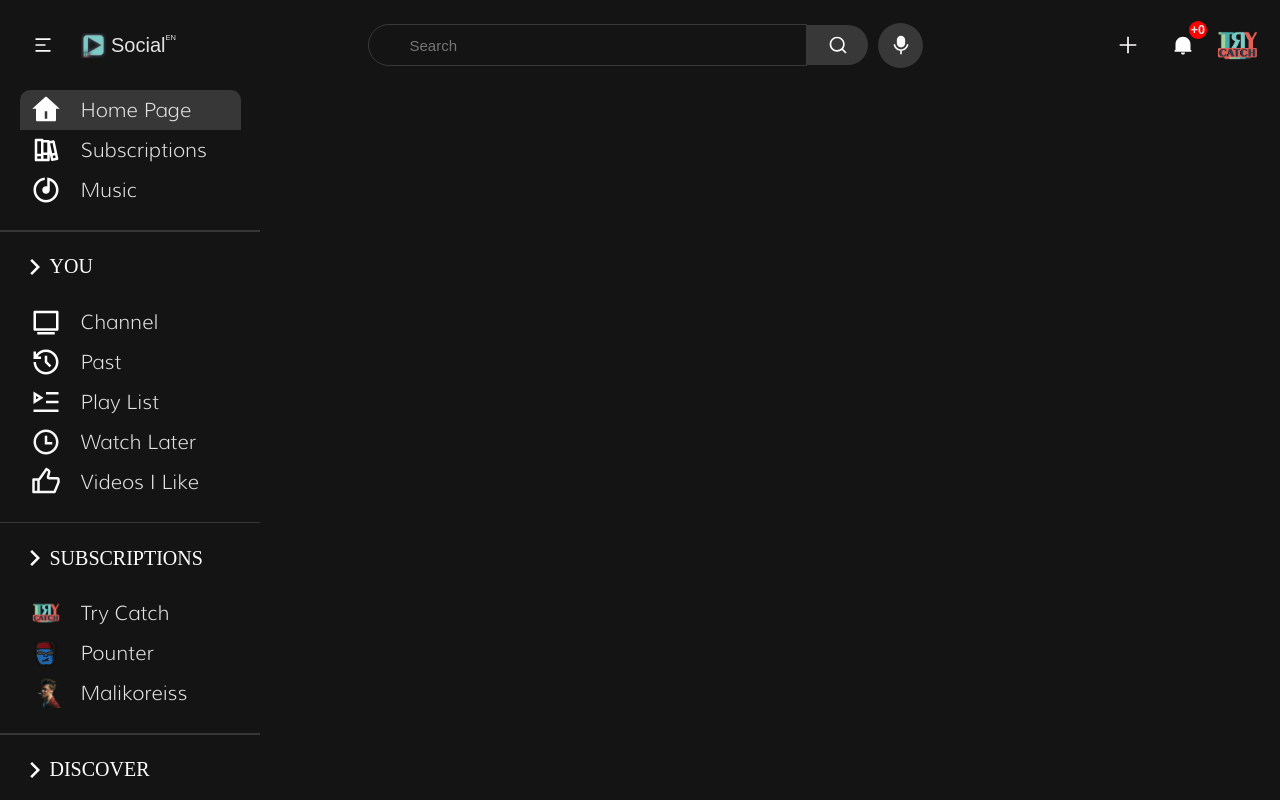
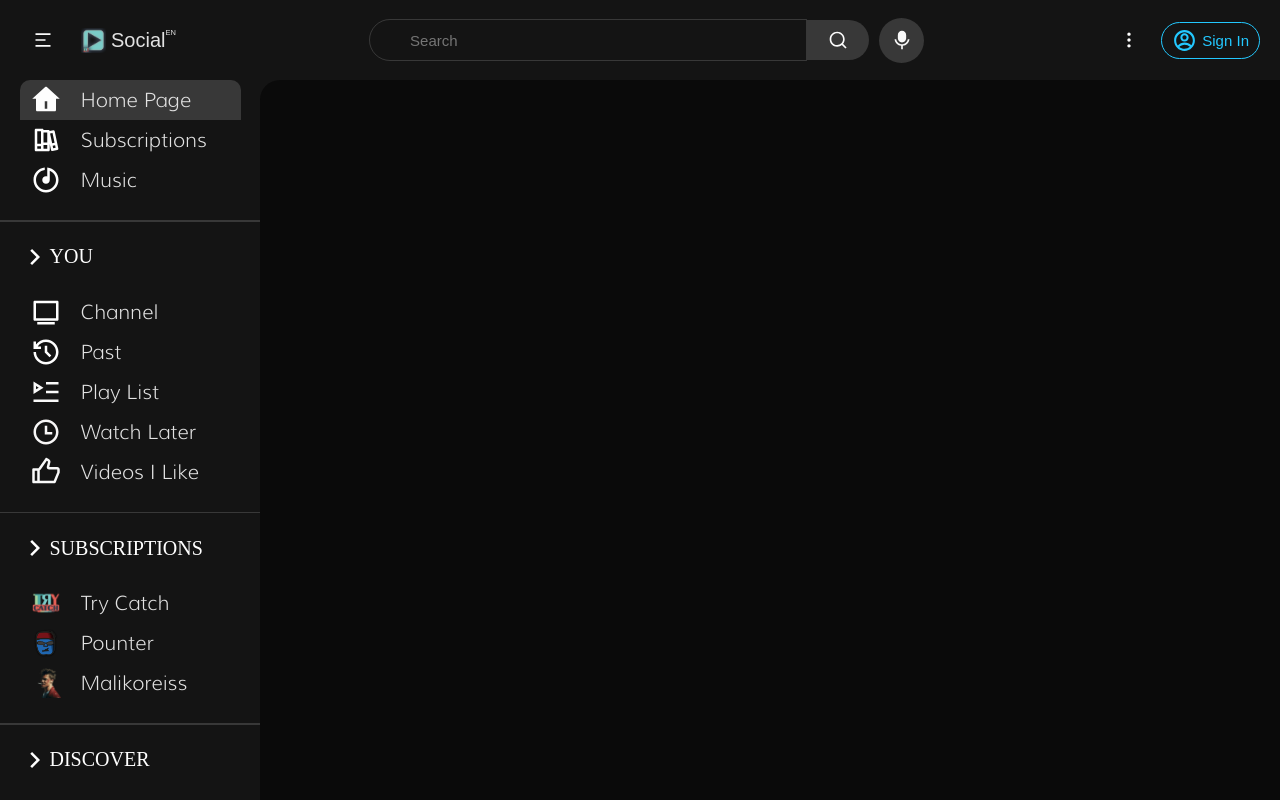
Before and after one commit to TryCatch00/Social-System-Duplicate, a website: page index.html in a window 1280 px wide. Drawn offline with Linux system fonts and the light colour scheme; a web font is replaced by a local one.

Commit message:
by michael corleone

```diff
--- a/index.html
+++ b/index.html
@@ -60,6 +60,7 @@
         </div>
     </div>
 
+    <div id="nav-alt-cont">
         <div id="left-bar">
             <div id="tools" class="bar-container button-bor">
                 <button class="just-button button-class pointer just-active"><img src="img/icon/home-icon.svg" class="icon pointer"><span class="text pointer">Home Page</span></button>
@@ -116,6 +117,12 @@
             </div>
         </div>
 
+        <div id="content">
+
+        </div>
+    </div>
+
+
     <div id="bg-blur" onclick="openAvaterCont()">
         <div class="tooltip">Click to exit.</div>
     </div>
--- a/js/left_bar.js
+++ b/js/left_bar.js
@@ -50,3 +50,15 @@ leftBarButton.addEventListener("click", () => {
 
     isClickLeftBarButton = !isClickLeftBarButton;
 });
+
+const mediaQueryLeftBar = window.matchMedia('(max-width: 991px)');
+function handleMediaChangeLeftBar(e) {
+    if (e.matches) {
+        leftBar.style.display = "none";
+    } else {
+        leftBar.style.display = "block";
+    }
+}
+
+handleMediaChangeLeftBar(mediaQueryLeftBar);
+mediaQueryLeftBar.addListener(handleMediaChangeLeftBar);
--- a/js/navbar.js
+++ b/js/navbar.js
@@ -3,7 +3,7 @@ const navbar = document.getElementById("navbar");
 let homePageRooterText = document.getElementById("siteTitle");
 let siteTitle = homePageRooterText.textContent;
 
-let isLogin = true;
+let isLogin = false;
 if (!isLogin) {
     let innerHTML = `
         <div id="navbar-title">
@@ -59,11 +59,12 @@ function resetInput() {
     }
 }
 
-const mediaQuery = window.matchMedia('(max-width: 991px)');
+const mediaQueryNavbar = window.matchMedia('(max-width: 991px)');
 
-function handleMediaChange(e) {
+function handleMediaChangeNavbar(e) {
     if (e.matches) {
         let mobileInnerHTML = `
+            <button id="left-bar-button" class="button-class five-button info-element-button" style="display: none;"><img src="img/icon/menu-icon.svg" alt="Bar"><span class="info-element">Menu</span></button>
             <div id="navbar-title">
                 <a href="index.html" class="button-class" id="home-page-rooter" style="padding: 10px 10px;"><img src="img/siteicon-img.png" alt="">${siteTitle} <span id="country-lower">EN</span></a>
             </div>
@@ -80,8 +81,8 @@ function handleMediaChange(e) {
     }
 }
 
-handleMediaChange(mediaQuery);
-mediaQuery.addListener(handleMediaChange);
+handleMediaChangeNavbar(mediaQueryNavbar);
+mediaQueryNavbar.addListener(handleMediaChangeNavbar);
 
 
 function listenerFocus() {
--- /dev/null
+++ b/sass/_content.scss
@@ -0,0 +1,7 @@
+#content {
+    background-color: $dark-bg;
+    width: 100%;
+    height: 100%;
+    display: block;
+    border-radius: 20px 20px 0 0;
+}
--- a/sass/_default.scss
+++ b/sass/_default.scss
@@ -11,13 +11,18 @@
 
 html {
     font-family: Hind-Medium, sans-serif;
-    background-color: $dark-bg;
+    background-color: $dark2-bg;
     color: $dark-color;
     font-size: 20px;
+    height: 100%;
+    margin: 0;
+    padding: 0;
 }
 
 body {
     box-sizing: border-box;
+
+    height: 100%;
     margin: 0;
     padding: 0;
 }
@@ -231,3 +236,9 @@ li {
     z-index: 10;
     text-transform: lowercase;
 }
+
+#nav-alt-cont {
+    display: flex;
+    width: 100%;
+    height: calc(100% - 10%);
+}
--- a/sass/_leftbar.scss
+++ b/sass/_leftbar.scss
@@ -16,11 +16,11 @@
 
 #left-bar {
     left: 0;
-    height: calc(100vh - 12.5vh);
+    height: 100%;
     max-width: 260px;
     overflow: auto;
-    padding-bottom: 10px;
     transition: 1s width;
+    background-color: $dark2-bg;
 
     .bar-container {
         width: 85% !important;
--- a/sass/_media.scss
+++ b/sass/_media.scss
@@ -18,6 +18,7 @@
     #home-page-rooter {
         font-size: .8rem !important;
     }
+
 }
 
 @media (min-width: 991.98px) {
@@ -26,6 +27,9 @@
     }
     .container {
         width: 84%;
+    }
+    #content {
+        border-radius: 20px 0 0 0 !important;
     }
 }
 
--- a/sass/_navbar.scss
+++ b/sass/_navbar.scss
@@ -9,8 +9,10 @@
     display: flex;
     justify-content: space-between;
     align-items: center;
-    min-height: 90px;
+    height: 10%;
     padding: 0 20px;
+    background-color: $dark2-bg !important;
+
     #navbar-title {
         display: flex;
         justify-content: space-between;
--- a/sass/_variables.scss
+++ b/sass/_variables.scss
@@ -1,5 +1,6 @@
 // DEFAULT
-$dark-bg: rgba(20,20,20,1);
+$dark-bg: rgb(10, 10, 10);
+$dark2-bg: rgba(20,20,20,1);
 $dark-color: rgba(226,226,226,1);
 $focus-color: #23c8ff;
 
--- a/sass/main.scss
+++ b/sass/main.scss
@@ -4,3 +4,4 @@
 @import "media";
 @import "variables";
 @import "leftbar";
+@import "content";
```
Also changed, not shown: css/main.css, 1 other file. Lines whose indentation alone changed are shown as unchanged.
